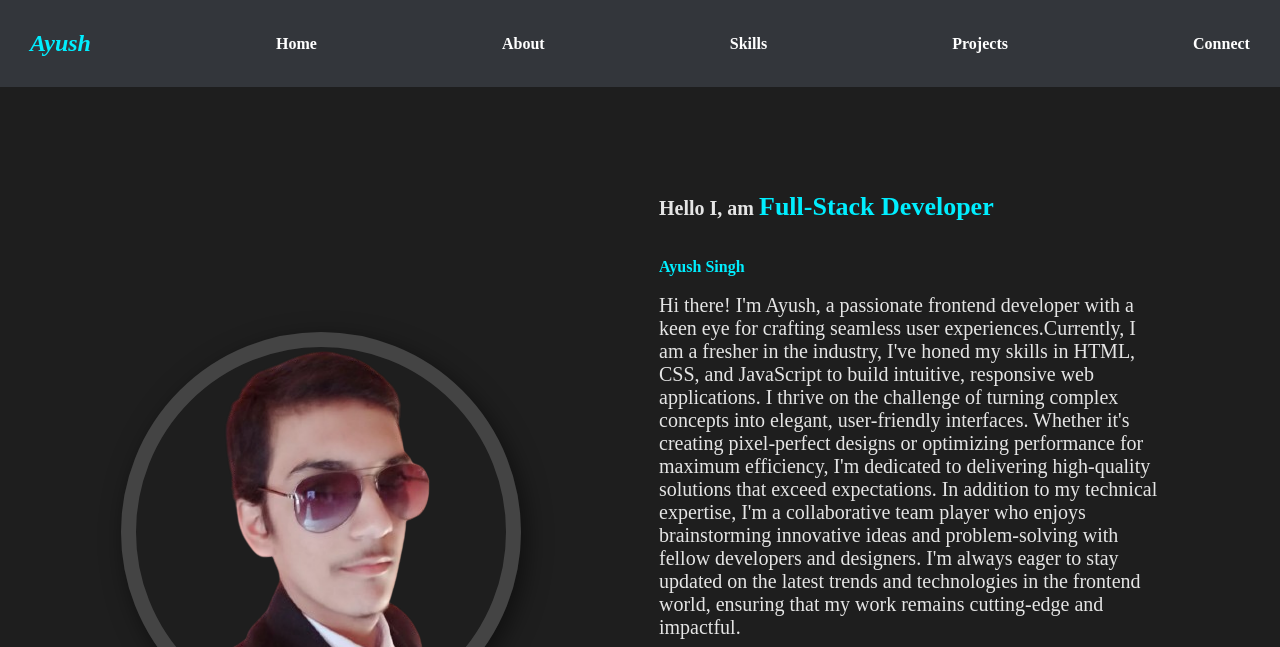
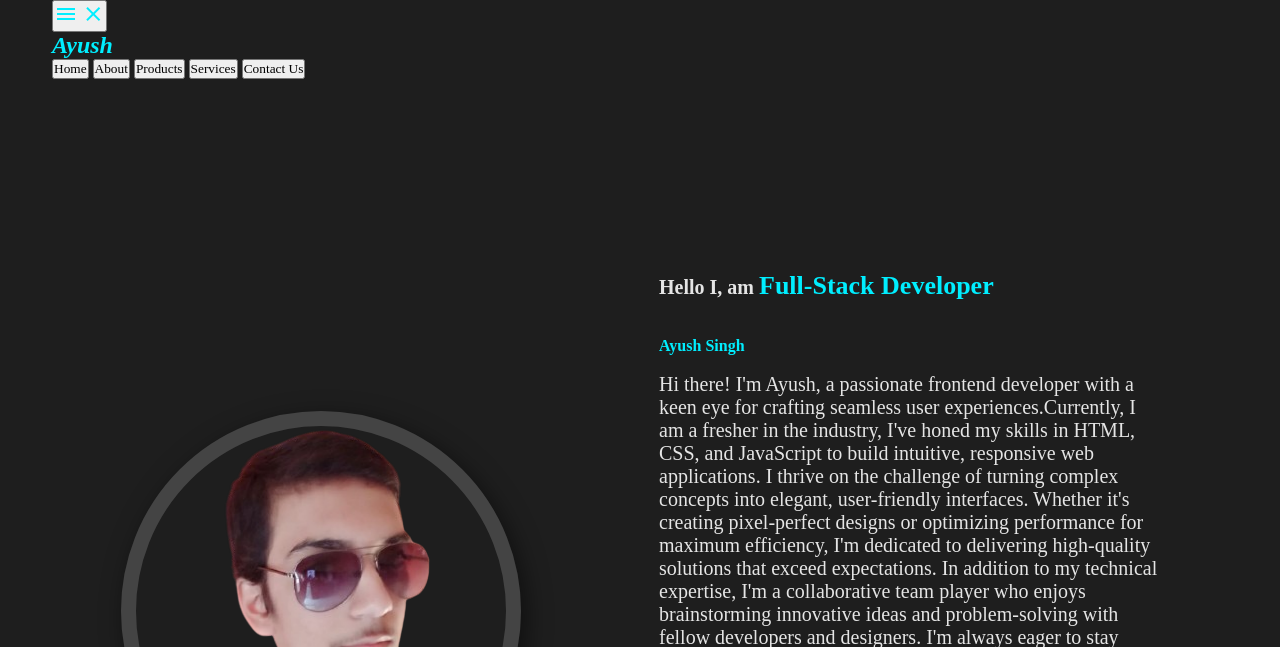
Before and after one commit to AyushS-08/portfolio, a plain HTML site: page index.html in a window 1280 px wide. Shown: the top 647 px of the page. Drawn offline with nearby package versions, Linux system fonts and the light colour scheme; a script that the page names is missing; a web font is replaced by a local one.

Commit message:
Update index.html

```diff
--- a/index.html
+++ b/index.html
@@ -4,6 +4,11 @@
     <meta charset="UTF-8">
     <meta name="viewport" content="width=device-width, initial-scale=1.0">
     <title>Ayush Singh | Portfolio</title>
+    <link rel="preconnect" href="https://fonts.googleapis.com" />
+    <link rel="preconnect" href="https://fonts.gstatic.com" crossorigin />
+    <link href="https://fonts.googleapis.com/css2?family=Cambria:wght@300;400;500&display=swap" rel="stylesheet" />
+    <link href="https://fonts.googleapis.com/icon?family=Material+Icons" rel="stylesheet" />
+    <link rel="icon" href="path/to/your/favicon.ico" type="image/x-icon">
     <link href='https://unpkg.com/boxicons@2.1.4/css/boxicons.min.css' rel='stylesheet'>
     <link rel="stylesheet" href="https://unpkg.com/flickity@2/dist/flickity.min.css">
     <script src="https://unpkg.com/flickity@2/dist/flickity.pkgd.min.js"></script>
@@ -15,14 +20,21 @@
     <div class="header-1">
         <div class="head">
             <header>
-                <div class="navb">
-                    <h2><i><b>Ayush</b></i></h2>
-                    <h4><a href="#home">Home</a></h4>
-                    <h4><a href="#about">About</a></h4>
-                    <h4><a href="#skills">Skills</a></h4>
-                    <h4><a href="#Projects">Projects</a></h4>
-                    <h4><a href="#connect">Connect</a></h4>
-                </div>
+                  <nav class="navigation-menu">
+                    <div class="navigation-menu__overlay" onclick="toggleMenuClicked()"></div>
+                    <button type="button" class="hamburger-menu" onclick="toggleMenuClicked()">
+                      <span class="material-icons" id="open-icon">menu</span>
+                      <span class="material-icons" id="close-icon">close</span>
+                    </button>
+                    <h1 class="site-identity-logo"><i><span>Ayush</span></i></h1>
+                    <section class="navigation-menu__labels">
+                      <button type="button">Home</button>
+                      <button type="button">About</button>
+                      <button type="button">Products</button>
+                      <button type="button">Services</button>
+                      <button type="button">Contact Us</button>
+                    </section>
+                  </nav>
             </header>
             <div class="container" id="home">
             <div class="hero-pic">
@@ -130,6 +142,8 @@ In addition to my technical expertise, I'm a collaborative team player who enjoy
     <div class="proj_img">
     <img src="project1.png" alt="project1"/>
     <img src="project2.PNG" alt="project2"/>
+    <img src="https://sinay.ai/wp-content/uploads/2022/09/api-e1649279794668-scaled.webp" alt="project4"/>
+    <img src="project5.PNG" alt="project5"/>
     <img src="project3.png" alt="project3"/></div>
 <!-- Flickity HTML init
 <div class="carousel" data-flickity='{ "autoPlay": 1500, "pauseAutoPlayOnHover": false }'>
```
